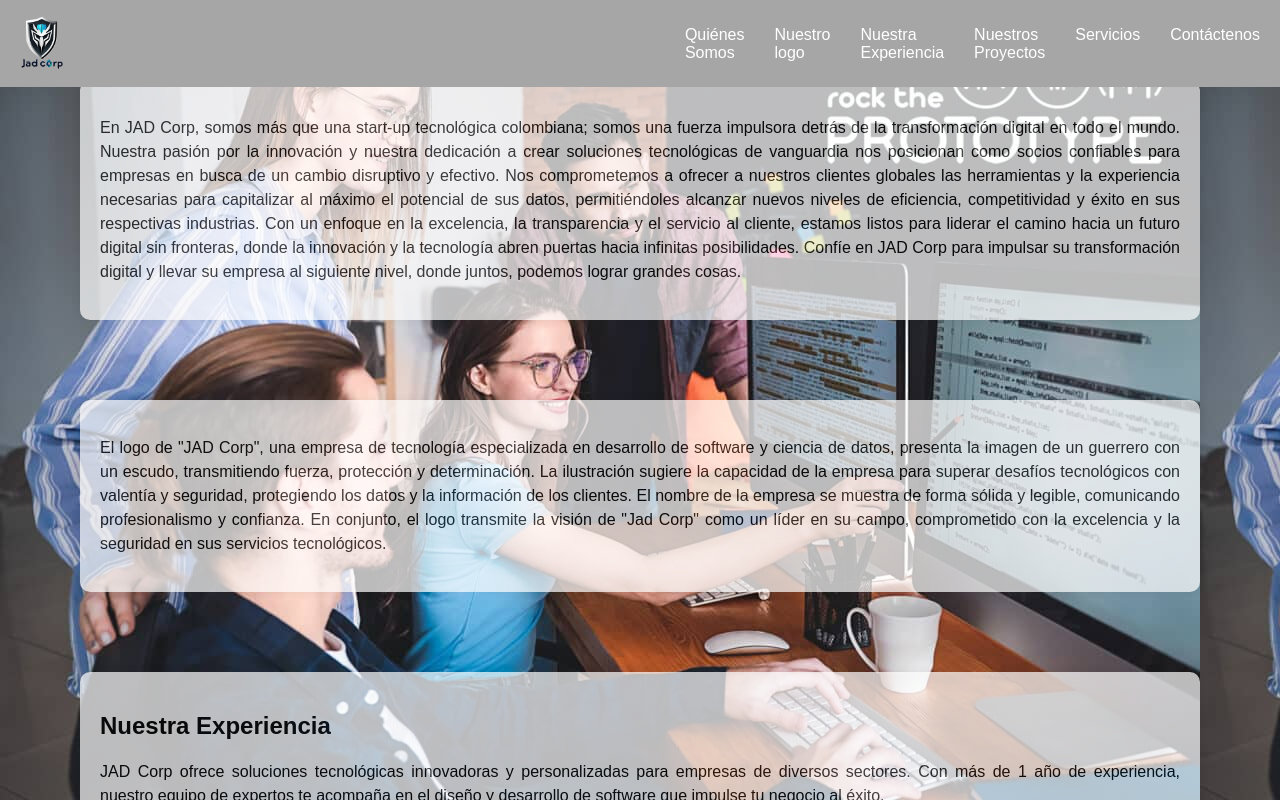
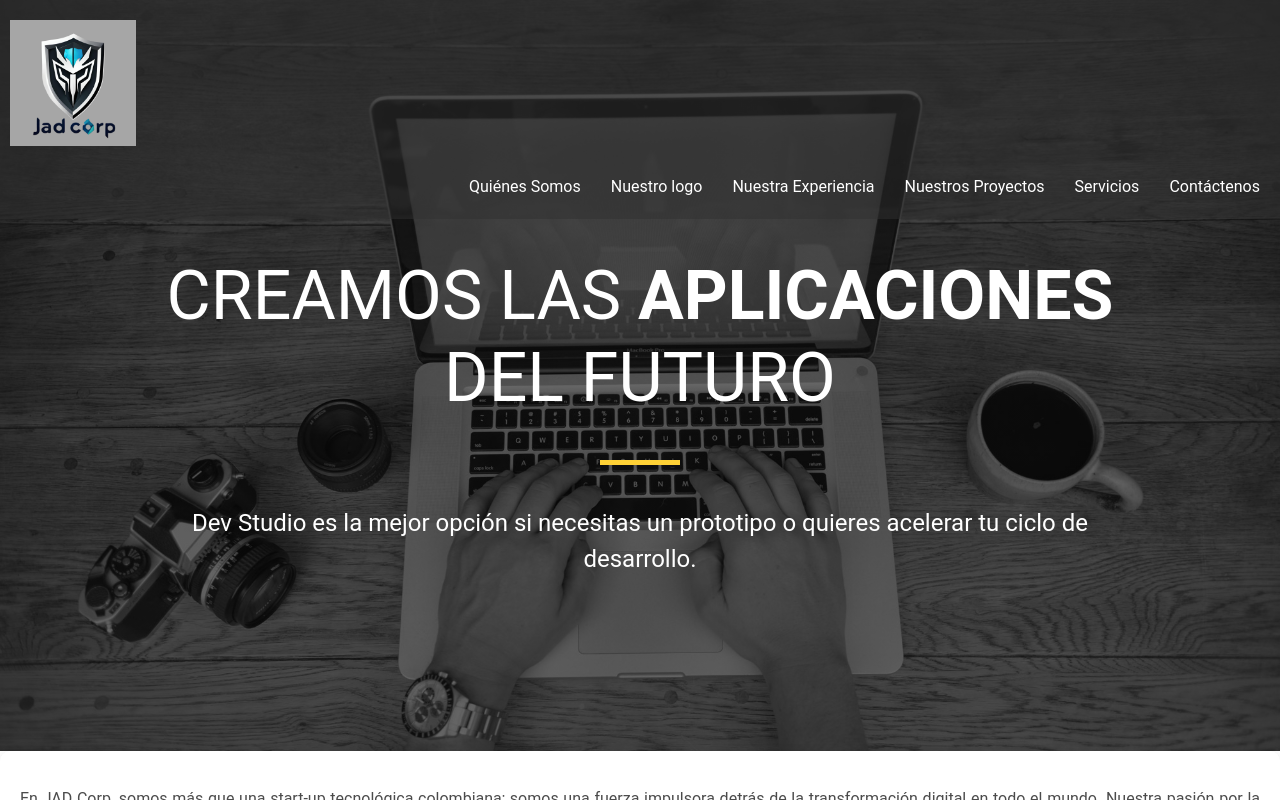
Before and after one commit to jfernand196/lab-corp, a React (Create React App) app: page / in a window 1280 px wide. Shown: the top 800 px of the page. Built offline with nearby package versions, Linux system fonts and the light colour scheme.

Commit message:
change the header

```diff
--- a/public/index.html
+++ b/public/index.html
@@ -1,6 +1,7 @@
 <!DOCTYPE html>
 <html lang="en">
   <head>
+    <title>jad-corp</title>
     <meta charset="utf-8" />
     <link rel="icon" href="%PUBLIC_URL%/favicon.ico" />
     <meta name="viewport" content="width=device-width, initial-scale=1" />
--- a/src/App.css
+++ b/src/App.css
@@ -1,20 +1,71 @@
 body {
-  font-family: Arial, sans-serif;
   margin: 0;
   padding: 0;
-  background-color: #f5f5f5; /* Color de fondo similar al sitio web proporcionado */
+  font-family: 'Roboto', sans-serif;
+  font-size: 16px;
+  line-height: 1.6;
 }
 
 header {
-  background-color: #a6a6a6; /* Color de fondo para el encabezado */
-  color: #ffffff; /* Color de texto */
-  padding: 0px;
-  display: flex;
-  justify-content: space-between;
-  align-items: center;
+  position: fixed;
+  padding: 10px 0;
+  width: 100%;
+  background-color: rgba(48,48,48, 0.5);
+}
+.container{
+  width: 992px;
+  margin-left: auto;
+  margin-right: auto;
 }
 
+.home-wrapper{
+  background: linear-gradient(rgba(0, 0, 0, 0.6), rgba(0, 0, 0, 0.6)),url('background.jpg') no-repeat center top;
+  background-size: cover;
+  color: white;
+}
 
+#home{
+  text-align: center;
+  padding: 200px 0 150px;
+}
+
+#home h1{
+  font-size: 68px;
+  font-weight: normal;
+  line-height: 1.2;
+  margin-bottom: 40px;
+}
+
+#home .divider{
+  width: 80px;
+  border-top: 5px solid #fed136;
+  margin: 0 auto;
+}
+
+#home p{
+  font-size: 24px;
+  margin-top: 40px;
+}
+
+#home .social{
+  margin-top: 80px;
+}
+#home .social a{
+  color: white;
+  display: inline-block;
+  border-radius: 50%;
+  background-color: black;
+  font-size: 24px;
+  font-weight: bold;
+  height: 50px;
+  width: 50px;
+  line-height: 50px;
+  margin-right: 10px;
+}
+
+#home .social a:hover{
+  background-color: #fed136;
+}
 
 .logo img {
   width: 10%;
@@ -99,9 +150,15 @@
 }
 
 main {
-  background-image: url(fondoPantalla.jpg);
-  padding: 80px;
+
 }
+/*
+main-wrapper{
+  background: linear-gradient(rgba(0, 0, 0, 0.6), rgba(0, 0, 0, 0.6)),url('background.jpg') no-repeat center top;
+  background-size: cover;
+  color: white;
+}
+*/
 
 .section {
   margin-bottom: 80px;
--- a/src/App.js
+++ b/src/App.js
@@ -12,6 +12,7 @@
 
   return (
     <div className="App">
+      <div className="home-wrapper">
       <header>
         <div className="logo">
           <img src="logo.jpg" alt="Logo" />
@@ -44,6 +45,17 @@
           <span></span>
         </button>
       </header>
+      <section id="home" className="container">
+            <h1>CREAMOS LAS <strong>APLICACIONES</strong> DEL FUTURO</h1>
+            <div className="divider"></div>
+            <p>Dev Studio es la mejor opción si necesitas un prototipo o quieres acelerar tu ciclo de desarrollo.</p>
+{/*            <div className="social">
+                <a href=""><i className="fab fa-facebook-f"></i></a>
+                <a href=""><i className="fab fa-twitter"></i></a>
+                <a href=""><i className="fab fa-github"></i></a>
+  </div>*/}
+        </section>
+      </div>
       <main>
         <section id="quienes-somos" className="section">
           <p>En JAD Corp, somos más que una start-up tecnológica colombiana; somos una fuerza impulsora detrás de la transformación digital en todo el mundo. Nuestra pasión por la innovación y nuestra dedicación a crear soluciones tecnológicas de vanguardia nos posicionan como socios confiables para empresas en busca de un cambio disruptivo y efectivo. Nos comprometemos a ofrecer a nuestros clientes globales las herramientas y la experiencia necesarias para capitalizar al máximo el potencial de sus datos, permitiéndoles alcanzar nuevos niveles de eficiencia, competitividad y éxito en sus respectivas industrias. Con un enfoque en la excelencia, la transparencia y el servicio al cliente, estamos listos para liderar el camino hacia un futuro digital sin fronteras, donde la innovación y la tecnología abren puertas hacia infinitas posibilidades. Confíe en JAD Corp para impulsar su transformación digital y llevar su empresa al siguiente nivel, donde juntos, podemos lograr grandes cosas.</p>
```
Also changed, not shown: src/background.jpg (added).
